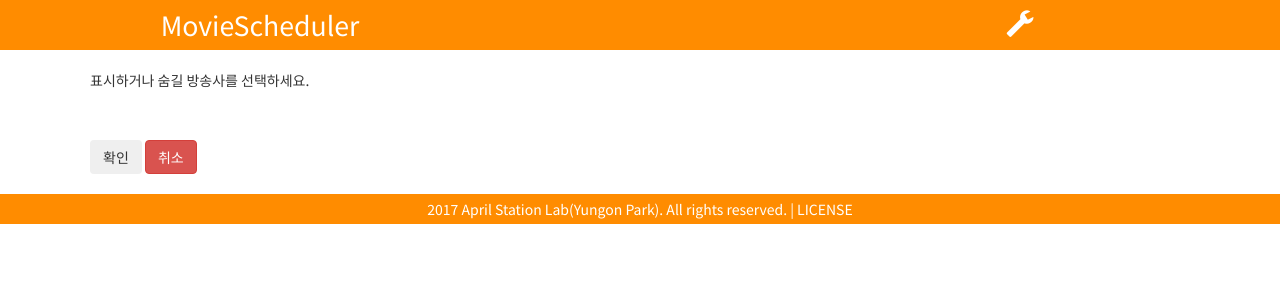
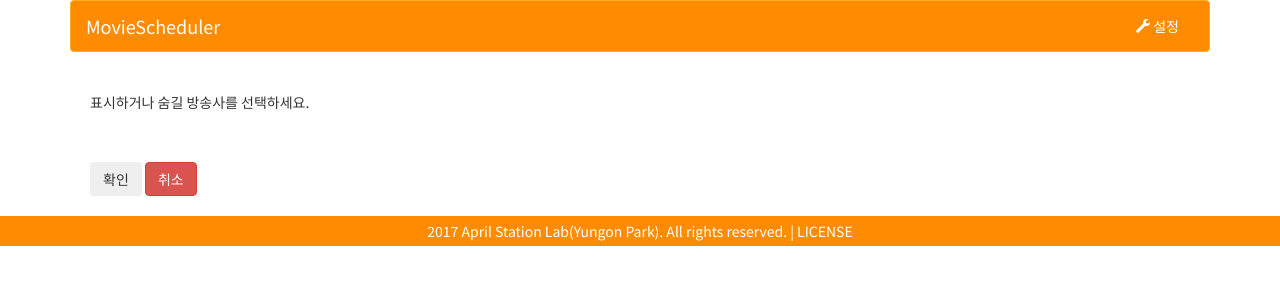
Before and after one commit to rubysoho07/MovieScheduler, a Django app: page /setting/ in a window 1280 px wide. Shown: the top 300 px of the page. Run offline with Django 3.2, Linux system fonts and the light colour scheme; data that the repository does not hold is empty; parts of the project's set-up code (start-up, migrations or seed data) failed here and were passed over; some libraries are stand-ins or nearby versions.

Commit message:
Refactoring template and static files.

```diff
--- a/scheduler_core/static/scheduler_core/css/custom.css
+++ b/scheduler_core/static/scheduler_core/css/custom.css
@@ -69,17 +69,6 @@ table th {
   float: left;
   padding: 7px 0;
 }
-.header {
-  background-color: #FF8C00;
-  height: 50px;
-  line-height: 50px;
-  color: white;
-  font-size: 20pt;
-  text-align: center;
-}
-.header a {
-  color: white;
-}
 .footer {
   background-color: #FF8C00;
   height: 30px;
@@ -90,3 +79,71 @@ table th {
 .footer a {
   color: white;
 }
+.navbar-default {
+  background-color: #FF8C00;
+  border-color: #ffae22;
+}
+.navbar-default .navbar-brand {
+  color: #ffffff;
+}
+.navbar-default .navbar-brand:hover,
+.navbar-default .navbar-brand:focus {
+  color: #ffffff;
+}
+.navbar-default .navbar-text {
+  color: #ffffff;
+}
+.navbar-default .navbar-nav > li > a {
+  color: #ffffff;
+}
+.navbar-default .navbar-nav > li > a:hover,
+.navbar-default .navbar-nav > li > a:focus {
+  color: #ffffff;
+}
+.navbar-default .navbar-nav > .active > a,
+.navbar-default .navbar-nav > .active > a:hover,
+.navbar-default .navbar-nav > .active > a:focus {
+  color: #ffffff;
+  background-color: #ffae22;
+}
+.navbar-default .navbar-nav > .open > a,
+.navbar-default .navbar-nav > .open > a:hover,
+.navbar-default .navbar-nav > .open > a:focus {
+  color: #ffffff;
+  background-color: #ffae22;
+}
+.navbar-default .navbar-toggle {
+  border-color: #ffae22;
+}
+.navbar-default .navbar-toggle:hover,
+.navbar-default .navbar-toggle:focus {
+  background-color: #ffae22;
+}
+.navbar-default .navbar-toggle .icon-bar {
+  background-color: #ffffff;
+}
+.navbar-default .navbar-collapse,
+.navbar-default .navbar-form {
+  border-color: #ffffff;
+}
+.navbar-default .navbar-link {
+  color: #ffffff;
+}
+.navbar-default .navbar-link:hover {
+  color: #ffffff;
+}
+@media (max-width: 767px) {
+  .navbar-default .navbar-nav .open .dropdown-menu > li > a {
+    color: #ffffff;
+  }
+  .navbar-default .navbar-nav .open .dropdown-menu > li > a:hover,
+  .navbar-default .navbar-nav .open .dropdown-menu > li > a:focus {
+    color: #ffffff;
+  }
+  .navbar-default .navbar-nav .open .dropdown-menu > .active > a,
+  .navbar-default .navbar-nav .open .dropdown-menu > .active > a:hover,
+  .navbar-default .navbar-nav .open .dropdown-menu > .active > a:focus {
+    color: #ffffff;
+    background-color: #ffae22;
+  }
+}
--- a/scheduler_core/static/scheduler_core/less/custom.less
+++ b/scheduler_core/static/scheduler_core/less/custom.less
@@ -90,19 +90,6 @@ table {
   padding: 7px 0;
 }
 
-.header {
-  background-color: @base-color;
-  height: @header-height;
-  line-height: @header-height;
-  color: white;
-  font-size: 20pt;
-  text-align: center;
-
-  a {
-    color: white;
-  }
-}
-
 .footer {
   background-color: @base-color;
   height: 30px;
@@ -114,3 +101,71 @@ table {
     color: white;
   }
 }
+
+@bgHighlight    : @base-color + #222;
+@colDefault     : #ffffff;
+@colHighlight   : #ffffff;
+@dropDown       : false;
+.ddm() when (@dropDown) {
+  > li > .dropdown-menu {
+      background-color: @base-color;
+      > li {
+        > a {
+          color: @colDefault;
+          &:hover,  &:focus {
+            color: @colHighlight;
+            background-color: @bgHighlight; }}
+        > .divider {
+          background-color: @bgHighlight;}}}
+  .open .dropdown-menu > .active {
+    > a, > a:hover, > a:focus {
+      color: @colHighlight;
+      background-color: @bgHighlight; }}}
+.navbar-default {
+  background-color: @base-color;
+  border-color: @bgHighlight;
+  .navbar-brand {
+    color: @colDefault;
+    &:hover, &:focus {
+      color: @colHighlight; }}
+  .navbar-text {
+    color: @colDefault; }
+  .navbar-nav {
+    > li {
+      > a {
+        color: @colDefault;
+        &:hover,  &:focus {
+          color: @colHighlight; }}}
+    .ddm;
+    > .active {
+      > a, > a:hover, > a:focus {
+        color: @colHighlight;
+        background-color: @bgHighlight; }}
+    > .open {
+      > a, > a:hover, > a:focus {
+        color: @colHighlight;
+        background-color: @bgHighlight; }}}
+  .navbar-toggle {
+    border-color: @bgHighlight;
+    &:hover, &:focus {
+      background-color: @bgHighlight; }
+    .icon-bar {
+      background-color: @colDefault; }}
+  .navbar-collapse,
+  .navbar-form {
+    border-color: @colDefault; }
+  .navbar-link {
+    color: @colDefault;
+    &:hover {
+      color: @colHighlight; }}}
+@media (max-width: 767px) {
+  .navbar-default .navbar-nav .open .dropdown-menu {
+    > li > a {
+      color: @colDefault;
+      &:hover, &:focus {
+        color: @colHighlight; }}
+    > .active {
+      > a, > a:hover, > a:focus {
+        color: @colHighlight;
+        background-color: @bgHighlight; }}}
+}
--- a/scheduler_core/templates/scheduler_core/page_base.html
+++ b/scheduler_core/templates/scheduler_core/page_base.html
@@ -33,14 +33,24 @@
 	<body>
 		<div class="header">
             <div class="container">
-                <div class="col-md-4 col-sm-4 col-xs-4">
-                    <a href="{% url 'today_schedule' %}">MovieScheduler</a>
-                </div>
-                <div class="col-md-4 col-sm-4 col-xs-4">
-                </div>
-                <div class="col-md-4 col-sm-4 col-xs-4">
-                    <a href="{% url 'setting' %}" title="설정"><span class="glyphicon glyphicon-wrench"></span></a>
-                </div>
+				<nav class="navbar navbar-default">
+                    <div class="container-fluid">
+                        <!-- Brand and toggle get grouped for better mobile display -->
+                        <div class="navbar-header">
+                            <button type="button" class="navbar-toggle collapsed" data-toggle="collapse" data-target="#navbar" aria-expanded="false" aria-controls="navbar">
+                                <span class="sr-only">Toggle navigation</span>
+                                <span class="icon-bar"></span>
+                                </button>
+                            <a class="navbar-brand" href="{% url 'today_schedule' %}">MovieScheduler</a>
+                        </div>
+                        <div id="navbar" class="navbar-collapse collapse">
+                            <ul class="nav navbar-nav navbar-right">
+                                <li><a href="{% url 'setting' %}" title="설정"><span class="glyphicon glyphicon-wrench"></span> 설정</a></li>
+                            </ul>
+    				    </div>
+                    </div>
+
+				</nav>
             </div>
 		</div>
         <div class="container">
@@ -49,8 +59,10 @@
         </div>
 		<!-- Footer -->
 		<div class="footer">
+            <div class="container">
 			2017 April Station Lab(Yungon Park). All rights reserved. |
 			<a href="{% url 'license' %}">LICENSE</a>
+            </div>
 		</div>
 		<!-- JQuery (Necessary for Bootstrap's JavaScript plugins) -->
 		<script src="https://ajax.googleapis.com/ajax/libs/jquery/1.11.0/jquery.min.js"></script>
```
